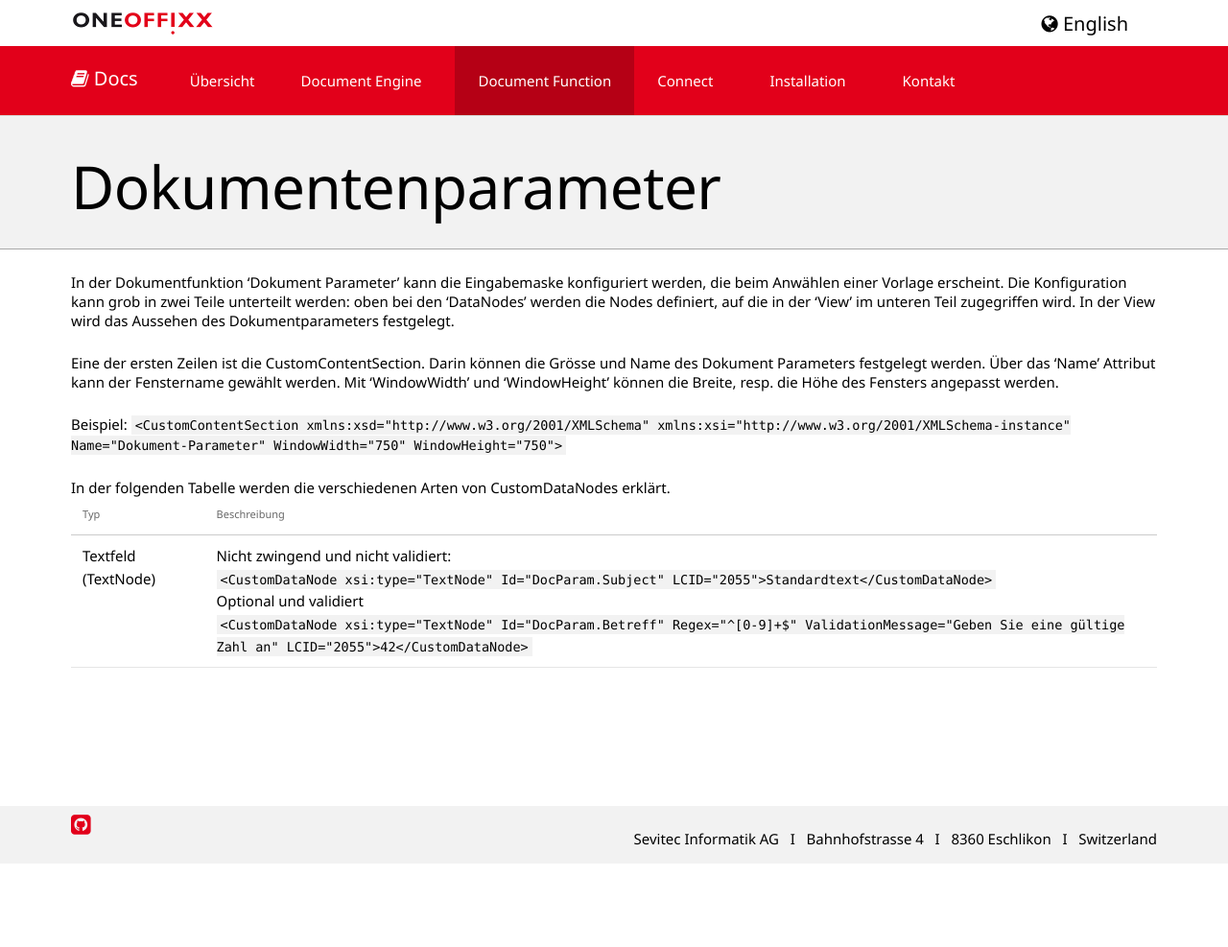
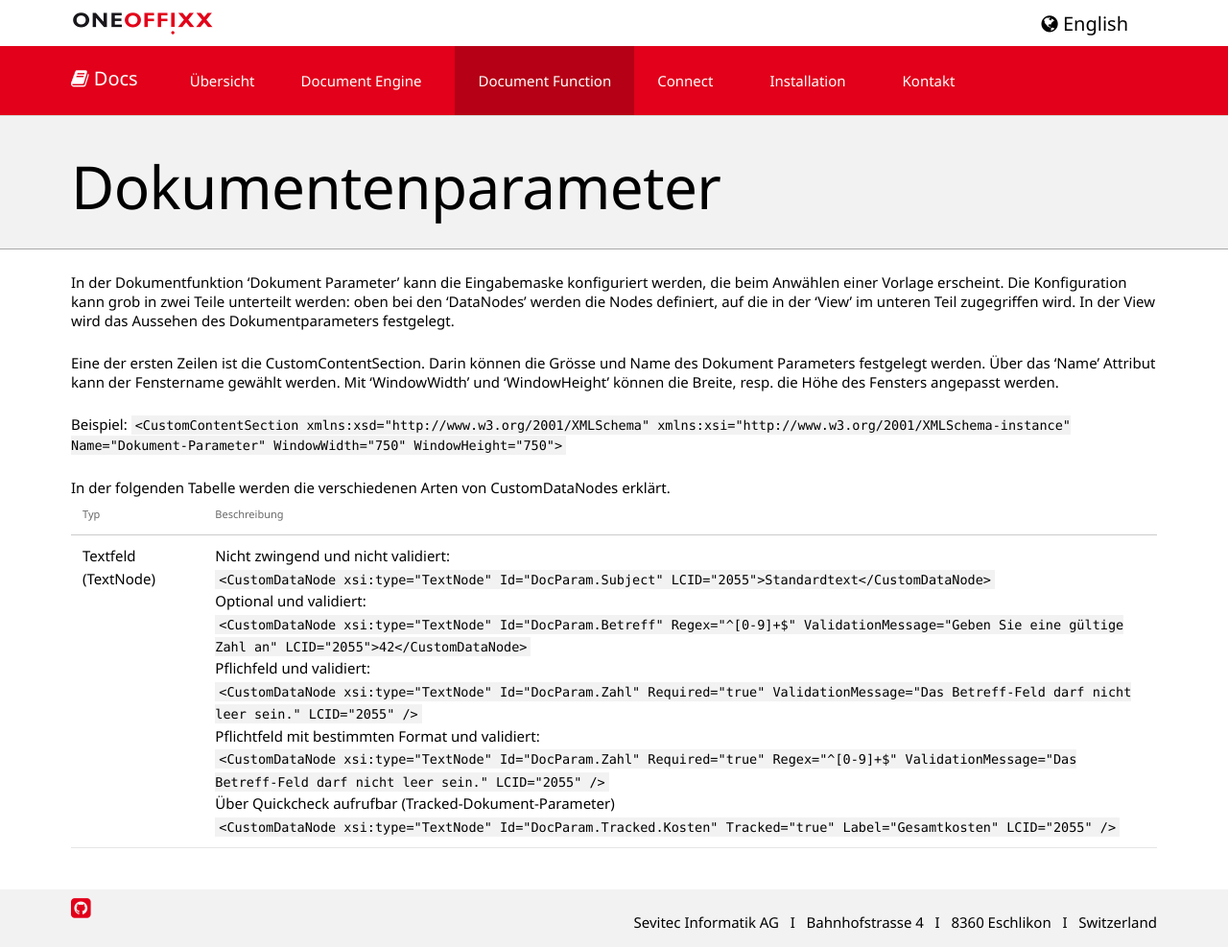
Before and after one commit to primesoft-group/oneoffixx-docs, a Jekyll site: the page built from _pages/docfunc/de/df-documentparameter.md, in a window 1280 px wide. Shown: the whole page at 96% size. Built offline with Jekyll 4.4.1, drawn with Linux system fonts in a browser that asks for light colours; nearby versions of some CDN libraries; some web fonts are replaced; before the commit the page ends 900 px from its top, so only the background shows below that.

Commit message:
TextNodes

```diff
--- a/_pages/docfunc/de/df-documentparameter.md
+++ b/_pages/docfunc/de/df-documentparameter.md
@@ -17,4 +17,4 @@ In der folgenden Tabelle werden die verschiedenen Arten von CustomDataNodes erkl
 {:.table .table-striped}
 Typ                     | Beschreibung
 -------                 | -------
-Textfeld (TextNode)     | Nicht zwingend und nicht validiert: <br/> `<CustomDataNode xsi:type="TextNode" Id="DocParam.Subject" LCID="2055">Standardtext</CustomDataNode>` <br/> Optional und validiert <br/> `<CustomDataNode xsi:type="TextNode" Id="DocParam.Betreff" Regex="^[0-9]+$" ValidationMessage="Geben Sie eine gültige Zahl an" LCID="2055">42</CustomDataNode>`
+Textfeld (TextNode)     | Nicht zwingend und nicht validiert: <br/> `<CustomDataNode xsi:type="TextNode" Id="DocParam.Subject" LCID="2055">Standardtext</CustomDataNode>` <br/> Optional und validiert: <br/> `<CustomDataNode xsi:type="TextNode" Id="DocParam.Betreff" Regex="^[0-9]+$" ValidationMessage="Geben Sie eine gültige Zahl an" LCID="2055">42</CustomDataNode>` <br/> Pflichfeld und validiert: <br/> `<CustomDataNode xsi:type="TextNode" Id="DocParam.Zahl" Required="true" ValidationMessage="Das Betreff-Feld darf nicht leer sein." LCID="2055" />` <br/> Pflichtfeld mit bestimmten Format und validiert: <br/> `<CustomDataNode xsi:type="TextNode" Id="DocParam.Zahl" Required="true" Regex="^[0-9]+$" ValidationMessage="Das Betreff-Feld darf nicht leer sein." LCID="2055" />` <br/> Über Quickcheck aufrufbar (Tracked-Dokument-Parameter) <br/> `<CustomDataNode xsi:type="TextNode" Id="DocParam.Tracked.Kosten" Tracked="true" Label="Gesamtkosten" LCID="2055" />`
```
